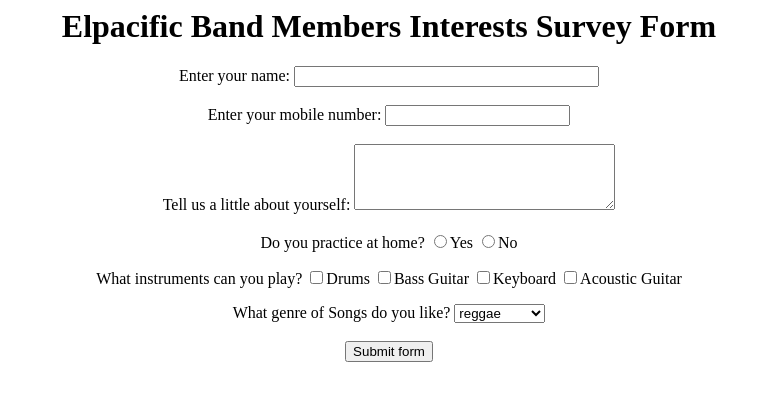
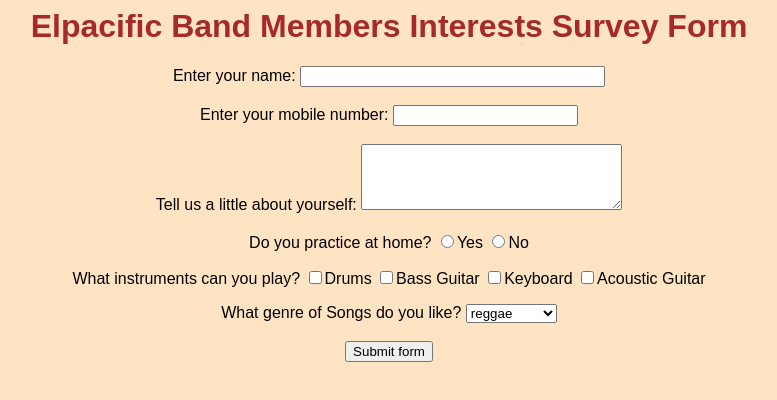
Before and after one commit to wdianart/Introduction-To-HTML-CSS, a plain HTML site: page html-css-practice-project/index.html in a window 1280 px wide. Shown: the whole page, without its empty margins (251-1028 px from the left). Drawn offline with Linux system fonts and the light colour scheme.

Commit message:
modififaction of the survey form

```diff
--- a/html-css-practice-project/index.html
+++ b/html-css-practice-project/index.html
@@ -4,6 +4,7 @@
     <meta http-equiv="X-UA-Compatible" content="IE=edge">
     <meta name="viewport" content="width=device-width, initial-scale=1.0">
     <title>Band Members Interests Survey</title>
+    <link rel="stylesheet" href="style.css">
 </head>
 <body>
   <form action="http://google.co.in">
--- /dev/null
+++ b/html-css-practice-project/style.css
@@ -0,0 +1,9 @@
+body {
+    background-color: bisque;
+}
+h1 {
+    color: brown;
+}
+div {
+    font: 1em sans-serif;
+}
```
